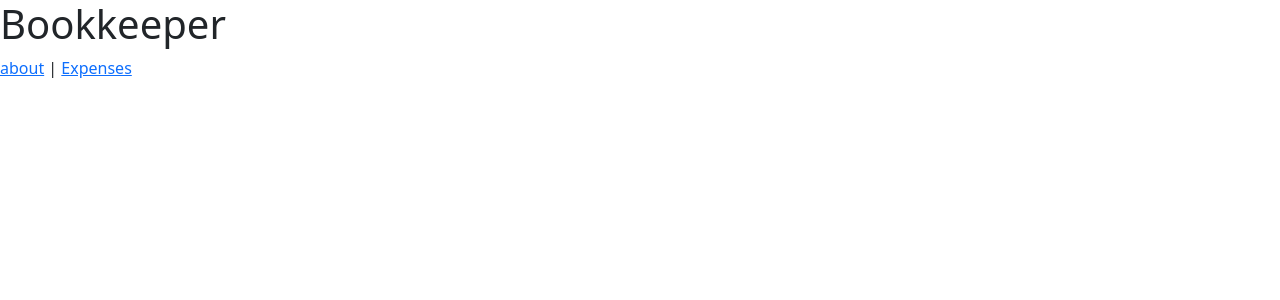
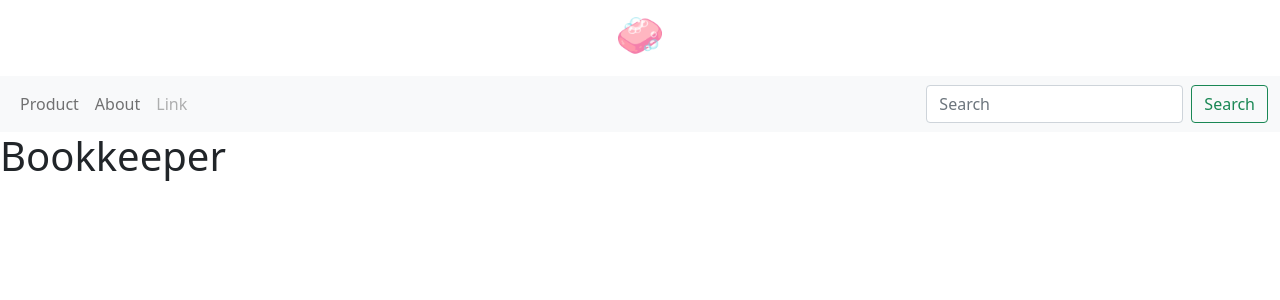
Before and after one commit to ChuyingHe/ap-frontend-react, a React (Create React App) app: page / in a window 1280 px wide. Shown: the top 300 px of the page. Built offline with nearby package versions, Linux system fonts and the light colour scheme.

Commit message:
move Link to APNavigator

```diff
--- a/src/App.jsx
+++ b/src/App.jsx
@@ -1,37 +1,13 @@
-import logo from './logo.svg';
 import './App.css';
-import { Link } from 'react-router-dom';
-import APNavigator from './common/navigator'
-import APHeader from './common/header'
-
 import React, { Component } from 'react';
 
 class App extends Component {
   state = {};
   render() {
     return (
-      // <div>
-      //   {/* <APHeader></APHeader> */}
-      //   {/* <APNavigator></APNavigator> */}
-      //   test
-      //   {console.log("APP")}
-
-      //   <h1>Bookkeeper</h1>
-      //   <nav
-      //     style={{
-      //       paddingBottom: "1rem",
-      //     }}
-      //   >
-      //     <Link to="/about">About</Link> |{" "}
-      //     <Link to="/contact">Contact</Link>
-      //   </nav>
-      // </div>
       <div>
         <h1>Bookkeeper</h1>
-        <nav>
-          <Link to="/about">about</Link> |{" "}
-          <Link to="/contact">Expenses</Link>
-        </nav>
+        {/* <APNavigator></APNavigator> */}
       </div>
     );
   }
--- a/src/common/navigator.jsx
+++ b/src/common/navigator.jsx
@@ -19,6 +19,7 @@ class APNavigator extends Component {
                 Product
               </Nav.Link>
               <Nav.Link href="/about">
+                About
                 {/* <Link to="/about">About</Link> |{' '} */}
               </Nav.Link>
               {/* <NavDropdown title="Link" id="navbarScrollingDropdown">
--- a/src/index.js
+++ b/src/index.js
@@ -1,32 +1,33 @@
 import React from 'react';
 import ReactDOM from 'react-dom';
+import { BrowserRouter, Routes, Route } from 'react-router-dom';
+
 import './index.css';
 import App from './App';
 import reportWebVitals from './reportWebVitals';
 import './custom.scss';
-import {
-  BrowserRouter,
-  IndexRoute,
-  Routes,
-  Route,
-} from 'react-router-dom';
 import About from './pages/About';
 import Contact from './pages/Contact';
+import APNavigator from './common/navigator';
+import APHeader from './common/header';
 
 ReactDOM.render(
   <React.StrictMode>
+    <APHeader />
+    <APNavigator />
     <BrowserRouter>
-      {/* <Routes>
-        <Route path="/" element={<App />}>
-          <IndexRoute element={App} />
-          <Route path="about" element={<About />} />
-          <Route path="contact" element={<Contact />} />
-        </Route>
-      </Routes> */}
       <Routes>
         <Route path="/" element={<App />} />
         <Route path="about" element={<About />} />
         <Route path="contact" element={<Contact />} />
+        <Route
+          path="*"
+          element={
+            <main style={{ padding: '1rem' }}>
+              <p>There's nothing here!</p>
+            </main>
+          }
+        />
       </Routes>
     </BrowserRouter>
   </React.StrictMode>,
--- a/src/pages/About.jsx
+++ b/src/pages/About.jsx
@@ -4,13 +4,10 @@ class About extends Component {
   render() {
     return (
       <>
-        {alert("et")}
         {console.log('about')}
         <div style={{ padding: '1rem 0' }}>
-          <h2>ABOUT</h2>
+          <h2>ABOUT PAGE</h2>
         </div>
-        ABOUT PAGE
-
       </>
     );
   }
--- a/src/pages/Contact.jsx
+++ b/src/pages/Contact.jsx
@@ -18,8 +18,11 @@
 
 export default function Contact() {
   return (
-    <main style={{ padding: "1rem 0" }}>
-      <h2>Contact</h2>
-    </main>
+    <>
+        {console.log('Contact')}
+        <div style={{ padding: '1rem 0' }}>
+          <h2>CONTACT PAGE</h2>
+        </div>
+      </>
   );
 }
```
